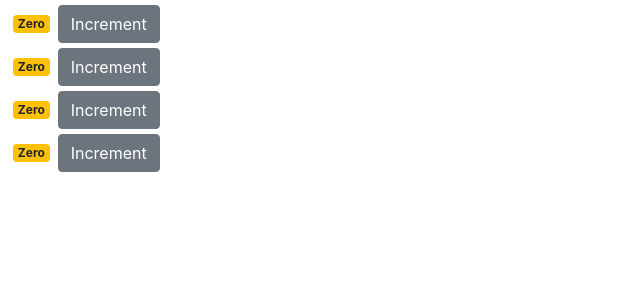
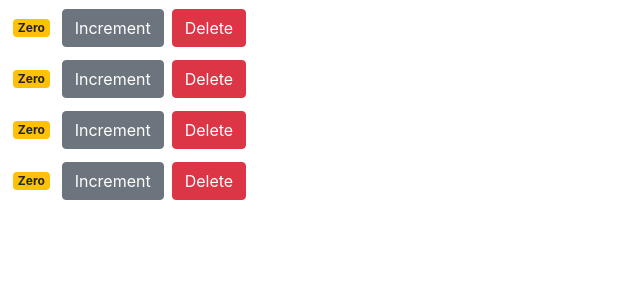
Before and after one commit to aravindanvenkataraju/react, a React (Create React App) app in the folder counter-app/: page / in a window 1280 px wide. Shown: the top 300 px of the page, without its empty margins (0-640 px from the left). Built offline with nearby package versions, Linux system fonts and the light colour scheme.

Commit message:
updating state of parent components

```diff
--- a/counter-app/src/components/counter.jsx
+++ b/counter-app/src/components/counter.jsx
@@ -2,7 +2,7 @@ import React, { Component } from "react";
 
 class Counter extends Component {
   state = {
-    value: this.props.value,
+    value: this.props.counter.value,
     tags: []
     //tags: ["tag1", "tag2", "tag3"]
   };
@@ -33,9 +33,15 @@ class Counter extends Component {
         <span className={this.getBadgeClasses()}>{this.formatCount()}</span>
         <button
           onClick={() => this.handleClick({ id: 1 })}
-          className="btn btn-secondary btm-sm"
+          className="btn btn-secondary btm-sm m-1"
         >
           Increment
+        </button>
+        <button
+          onClick={() => this.props.onDelete(this.props.counter.id)}
+          className="btn btn-danger btm-sm m-1"
+        >
+          Delete
         </button>
       </React.Fragment>
     );
@@ -52,8 +58,7 @@ class Counter extends Component {
     return value === 0 ? "Zero" : value;
   }
 
-  handleClick = product => {
-    console.log("Increment clicked!", product);
+  handleClick = counter => {
     this.setState({ value: this.state.value + 1 });
   };
 }
--- a/counter-app/src/components/counters.jsx
+++ b/counter-app/src/components/counters.jsx
@@ -26,12 +26,20 @@ class Counters extends Component {
       <React.Fragment>
         {this.state.counters.map(counter => (
           <div style={{ margin: "5px" }} key={counter.id}>
-            <Counter value={counter.value} />
+            <Counter onDelete={this.handleDelete} counter={counter} />
           </div>
         ))}
       </React.Fragment>
     );
   }
+
+  handleDelete = counterId => {
+    //console.log("Event handler called ", counterId);
+    const counters = this.state.counters.filter(
+      counter => counter.id != counterId
+    );
+    this.setState({ counters });
+  };
 }
 
 export default Counters;
```
